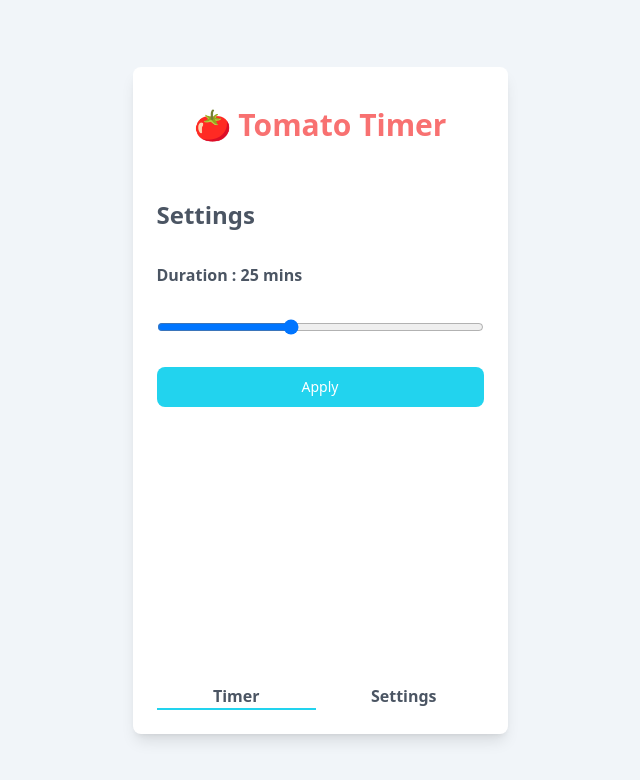
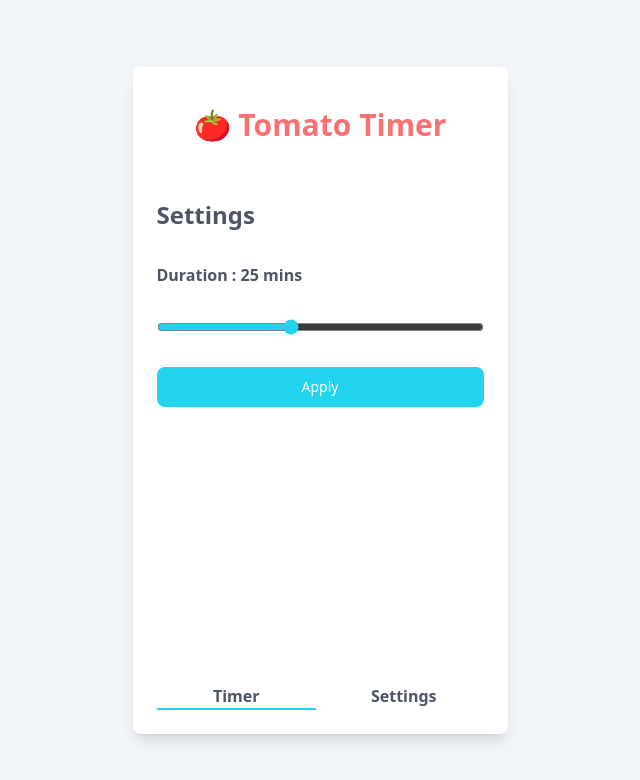
Before and after one commit to wilsonleung/timer-react, a React (Create React App) app: page /settings in a window 1280 px wide. Shown: the top 780 px of the page, without its empty margins (320-960 px from the left). Built offline with nearby package versions, Linux system fonts and the light colour scheme.

Commit message:
update range color

```diff
--- a/src/pages/settings/index.tsx
+++ b/src/pages/settings/index.tsx
@@ -40,7 +40,7 @@ const Settings: React.FC<SettingsProps> = () => {
         id="duration"
         name="duration"
         type="range"
-        className="w-full"
+        className="w-full accent-cyan-400"
         min={1}
         max={60}
         step={1}
```
